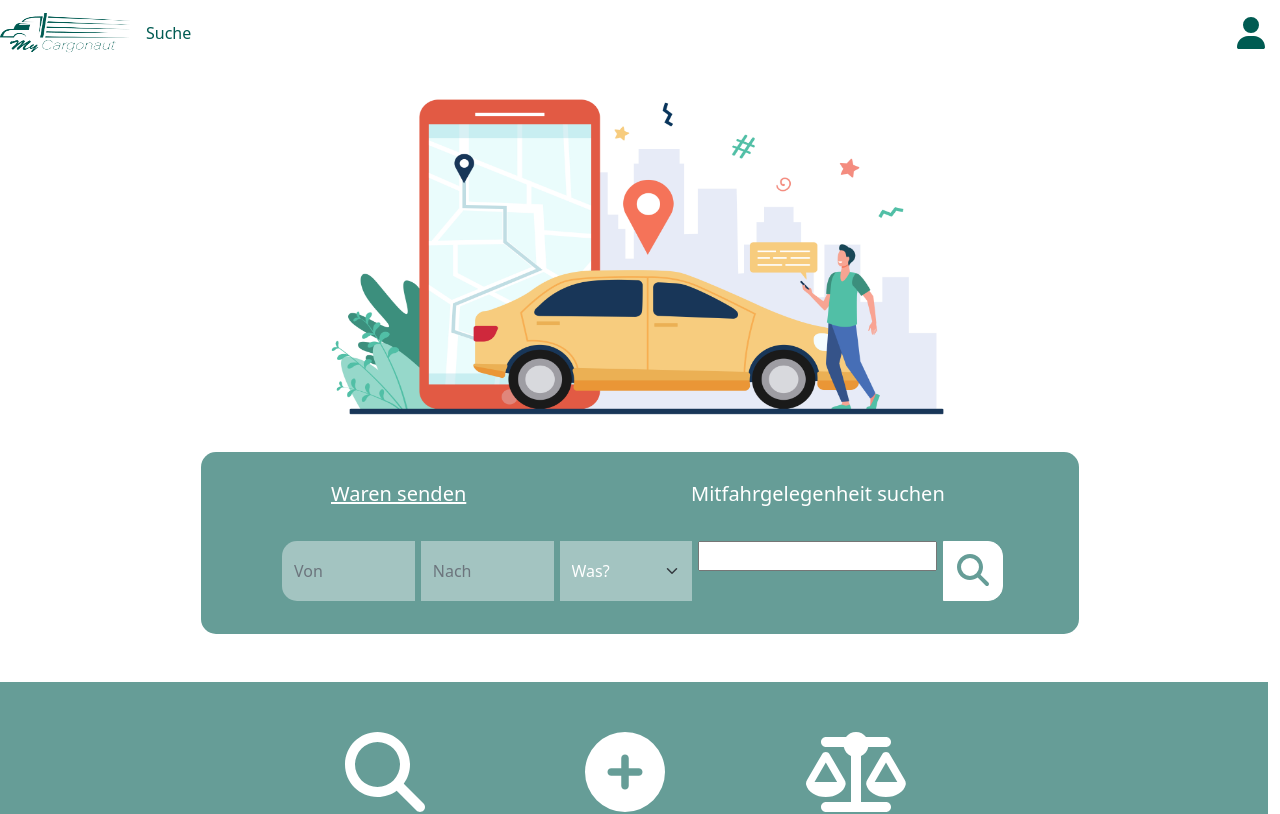
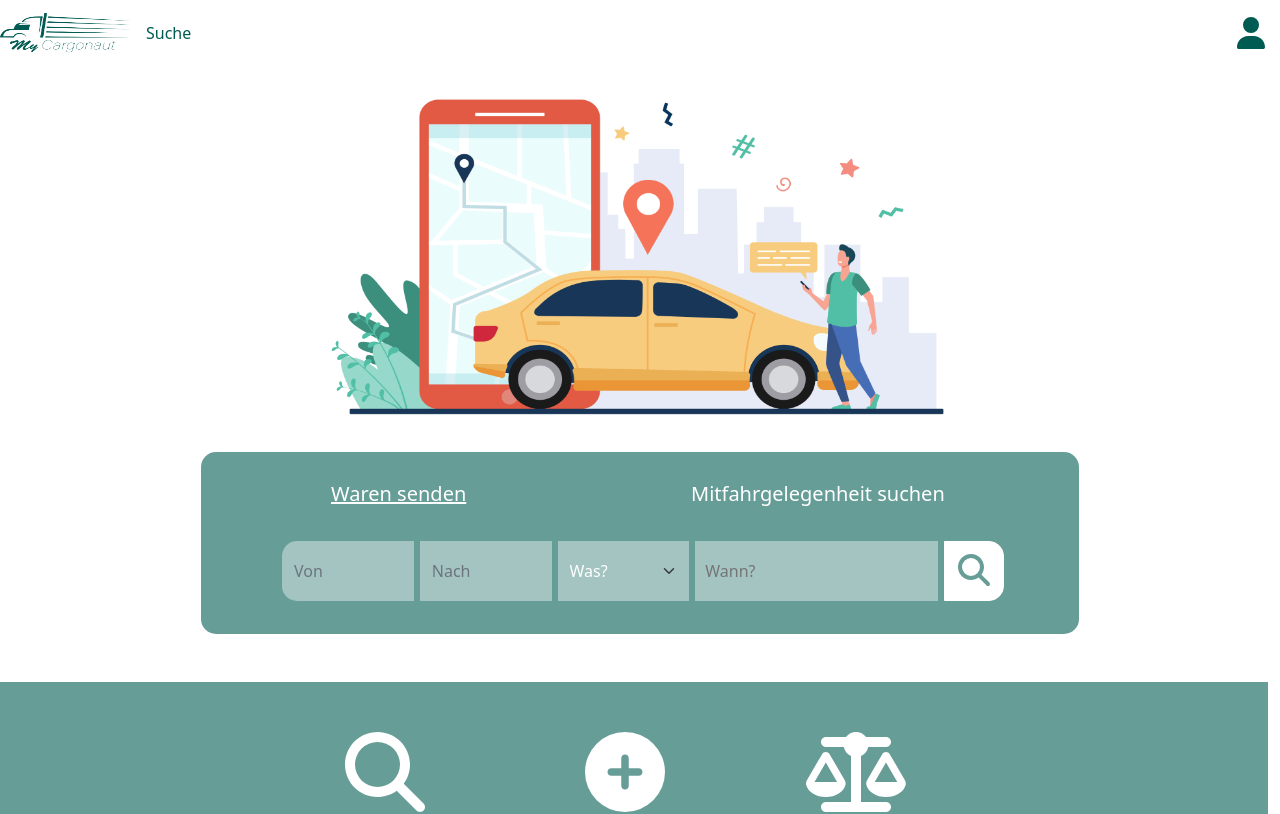
Before and after one commit to joleschmidt/MyCargonaut_MHJO, a Next.js app: page / in a window 1280 px wide. Shown: the top 814 px of the page. Built offline with nearby package versions, Linux system fonts and the light colour scheme.

Commit message:
fixed firebase search-function, added styling to datepicker

```diff
--- a/components/Search.jsx
+++ b/components/Search.jsx
@@ -3,7 +3,7 @@ import Button from "react-bootstrap/Button";
 import {Col, Row, Form} from "react-bootstrap";
 import {FontAwesomeIcon} from "@fortawesome/react-fontawesome";
 import {faMagnifyingGlass} from "@fortawesome/free-solid-svg-icons";
-import firebase from "firebase/app";
+import firebase from '../firebase';
 import DatePicker from "react-datepicker";
 
 // import required css from library
@@ -30,36 +30,32 @@ const Search = () => {
     //functions
     const doSearch = () => {
         if (searchDrive) {
-            firebase
-                .firestore()
+            firebase.firestore()
                 .collection('rides')
-                .where('start', '==', start)
-                .where('destination', '==', destination)
-                .where('passengers', '==', passengers)
-                .where('date', '==', date)
-                .orderBy('price', 'asc')
+                .where('startride', '==', start)
+                .where('endride', '==', destination)
+                .where('passenger', '==', passengers)
                 .onSnapshot((snapshot) => {
                     const result = snapshot.docs.map((doc) => ({
                         id: doc.id,
                         ...doc.data(),
                     }));
                     setResult(result);
+                    console.log(result);
                 });
         } else {
-            firebase
-                .firestore()
-                .collection('goods')
+            firebase.firestore()
+                .collection('shippings')
                 .where('start', '==', start)
-                .where('destination', '==', destination)
-                .where('goods', '==', goods)
-                .where('date', '==', date)
-                .orderBy('price', 'asc')
+                .where('end', '==', destination)
+                .where('typeSpedition', '==', goods)
                 .onSnapshot((snapshot) => {
                     const result = snapshot.docs.map((doc) => ({
                         id: doc.id,
                         ...doc.data(),
                     }));
                     setResult(result);
+                    console.log(result);
                 });
         }
 
@@ -89,7 +85,7 @@ const Search = () => {
             border: 0 + 'px',
             height: 60 + 'px',
             borderRadius: 0 + 'px',
-            color: '#ffffff'
+            color: '#ffffff',
         },
         inputFirst: {
             backgroundColor: '#A3C4C1',
@@ -163,7 +159,7 @@ const Search = () => {
                                     {!searchDrive &&
                                         <Form.Select style={style.input}
                                                      onChange={(e) => setGoods(e.target.value)}>
-                                            <option>Was?</option>
+                                            <option style={{color: '#4F4F4F'}}>Was?</option>
                                             <option value="1">Fahrrad</option>
                                             <option value="2">Pakete</option>
                                             <option value="3">Möbelstücke</option>
@@ -178,16 +174,13 @@ const Search = () => {
                                     }
                                 </Col>
                                 <Col style={style.col}>
-                                    {/*<Form.Control value={date}*/}
-                                    {/*              onChange={(e) => setDate(e.target.value)}*/}
-                                    {/*              type={'number'}*/}
-                                    {/*              placeholder={'Wann?'}*/}
-                                    {/*              style={style.input}/>*/}
                                     <DatePicker
                                         selected={date}
                                         onChange={selectedDate => setDate(selectedDate)}
                                         dateFormat={'dd.MM.yyyy'}
                                         minDate={new Date()}
+                                        className={'datePicker'}
+                                        placeholderText={'Wann?'}
                                     />
                                 </Col>
                                 <Col style={style.col}>
--- a/styles/globals.css
+++ b/styles/globals.css
@@ -18,3 +18,12 @@ a {
 nav {
   color: #005B52;
 }
+
+.datePicker {
+  background-color: #A3C4C1;
+  border: 0;
+  line-height: 58px;
+  border-radius: 0;
+  color: #ffffff;
+  padding-left: 10px;
+}
```
